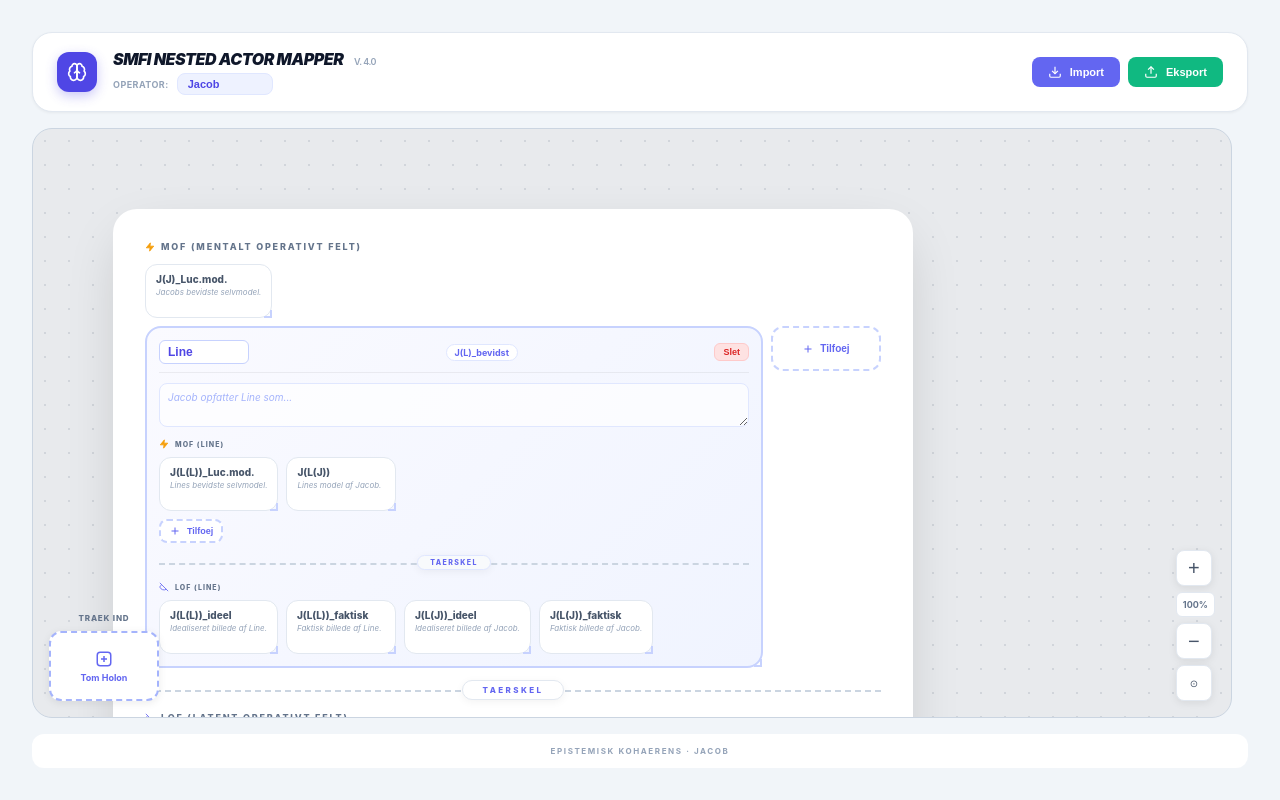
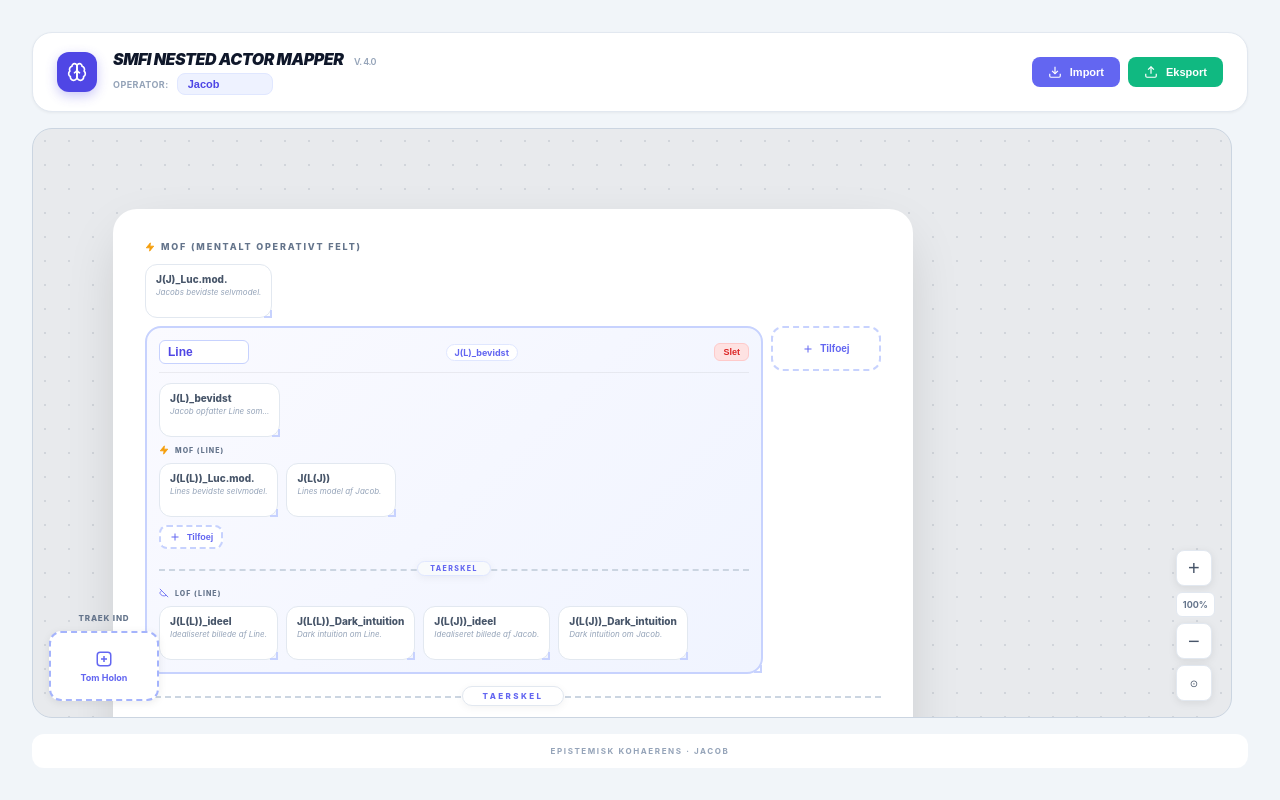
Before and after one commit to Eastwood747/SMFI-Nested-Actor-Antigravity, a plain HTML site: page index.html in a window 1280 px wide. Drawn offline with Linux system fonts and the light colour scheme.

Commit message:
Rename _faktisk to _Dark_intuition, make _bevidst a proper holon
- LOF holons renamed from _faktisk to _Dark_intuition
- _bevidst field converted from inline textarea to standard holon box
  with click-to-edit, conflict tags, and expandable preview

Co-Authored-By: Claude Opus 4.6 <noreply@anthropic.com>

```diff
--- a/index.html
+++ b/index.html
@@ -169,15 +169,6 @@
             font-weight: 700; cursor: pointer; transition: all 0.15s; white-space: nowrap;
         }
         .actor-delete-btn:hover { background: #fecaca; }
-        .bevidst-textarea {
-            width: 100%; min-height: 28px; max-height: 120px; padding: 0.375rem 0.5rem;
-            margin-bottom: 0.5rem; background: rgba(255,255,255,0.7); border: 1px solid #e0e7ff;
-            border-radius: 0.5rem; font-size: 10px; font-style: italic; color: #475569;
-            font-family: inherit; line-height: 1.5; resize: vertical; outline: none;
-            transition: border-color 0.15s;
-        }
-        .bevidst-textarea:focus { border-color: #818cf8; background: white; box-shadow: 0 0 0 2px rgba(99,102,241,0.1); }
-        .bevidst-textarea::placeholder { color: #a5b4fc; font-style: italic; }
 
         /* Add button */
         .add-btn {
@@ -445,9 +436,9 @@ function N(nesting, target, suffix) {
 function D(nesting, target, suffix) {
     const owner = nesting.length > 0 ? nesting[nesting.length - 1] : operatorName;
     if (suffix === '_Luc.mod.') return owner + 's bevidste selvmodel.';
-    if (suffix === '_bevidst') return operatorName + 's bevidste model af ' + target + 's felt.';
+    if (suffix === '_bevidst') return operatorName + ' opfatter ' + target + ' som...';
     if (suffix === '_ideel') return 'Idealiseret billede af ' + target + '.';
-    if (suffix === '_faktisk') return 'Faktisk billede af ' + target + '.';
+    if (suffix === '_Dark_intuition') return 'Dark intuition om ' + target + '.';
     if (!suffix && nesting.length > 0) return owner + 's model af ' + target + '.';
     return '';
 }
@@ -484,9 +475,6 @@ function renderField(nesting, fieldActors, depth) {
     const nestJson = JSON.stringify(nesting).replace(/"/g, '&quot;');
     let actorsH = fieldActors.map(a => {
         const cn = N(nesting, a.name, '_bevidst');
-        const bKey = K(nesting, a.name, '_bevidst');
-        const safeBKey = bKey.replace(/\\/g,'\\\\').replace(/'/g,"\\'");
-        const bNotes = (holonNotes[bKey] || '').replace(/"/g, '&quot;').replace(/</g, '&lt;');
         return '<div class="actor-container" data-depth="' + depth + '">' +
             '<div class="actor-container-header">' +
                 '<input type="text" class="actor-name-input" value="' + a.name + '" ' +
@@ -494,8 +482,7 @@ function renderField(nesting, fieldActors, depth) {
                 '<span class="actor-notation-badge">' + cn + '</span>' +
                 '<button class="actor-delete-btn" onclick="event.stopPropagation();deleteActor(\'' + a.id + '\')">Slet</button>' +
             '</div>' +
-            '<textarea class="bevidst-textarea" placeholder="' + operatorName + ' opfatter ' + a.name + ' som..." ' +
-                'oninput="holonNotes[\'' + safeBKey + '\']=this.value" onclick="event.stopPropagation()">' + bNotes + '</textarea>' +
+            '<div class="holon-row" style="margin-bottom:0.5rem;">' + renderH(nesting, a.name, '_bevidst') + '</div>' +
             renderField([...nesting, a.name], a.children, depth + 1) +
         '</div>';
     }).join('');
@@ -505,12 +492,12 @@ function renderField(nesting, fieldActors, depth) {
         'Tilfoej</button>';
 
     // LOF holons
-    let lofH = renderH(nesting, owner, '_ideel') + renderH(nesting, owner, '_faktisk');
+    let lofH = renderH(nesting, owner, '_ideel') + renderH(nesting, owner, '_Dark_intuition');
     if (nesting.length > 0 && owner !== operatorName) {
-        lofH += renderH(nesting, operatorName, '_ideel') + renderH(nesting, operatorName, '_faktisk');
+        lofH += renderH(nesting, operatorName, '_ideel') + renderH(nesting, operatorName, '_Dark_intuition');
     }
     fieldActors.forEach(a => {
-        lofH += renderH(nesting, a.name, '_ideel') + renderH(nesting, a.name, '_faktisk');
+        lofH += renderH(nesting, a.name, '_ideel') + renderH(nesting, a.name, '_Dark_intuition');
     });
     (customHolons[zone + '/lof'] || []).forEach(ch => { lofH += renderCH(ch, zone + '/lof'); });
 
@@ -831,9 +818,9 @@ function genExport() {
             ex([...nesting, a.name], a.children, depth + 1);
         });
         lines.push(ind + '--- LOF ---');
-        exH(nesting, owner, '_ideel', ind); exH(nesting, owner, '_faktisk', ind);
-        if (nesting.length > 0 && owner !== operatorName) { exH(nesting, operatorName, '_ideel', ind); exH(nesting, operatorName, '_faktisk', ind); }
-        fa.forEach(a => { exH(nesting, a.name, '_ideel', ind); exH(nesting, a.name, '_faktisk', ind); });
+        exH(nesting, owner, '_ideel', ind); exH(nesting, owner, '_Dark_intuition', ind);
+        if (nesting.length > 0 && owner !== operatorName) { exH(nesting, operatorName, '_ideel', ind); exH(nesting, operatorName, '_Dark_intuition', ind); }
+        fa.forEach(a => { exH(nesting, a.name, '_ideel', ind); exH(nesting, a.name, '_Dark_intuition', ind); });
     }
     function exH(nesting, target, suffix, ind) {
         const key = K(nesting, target, suffix), notes = holonNotes[key];
```
